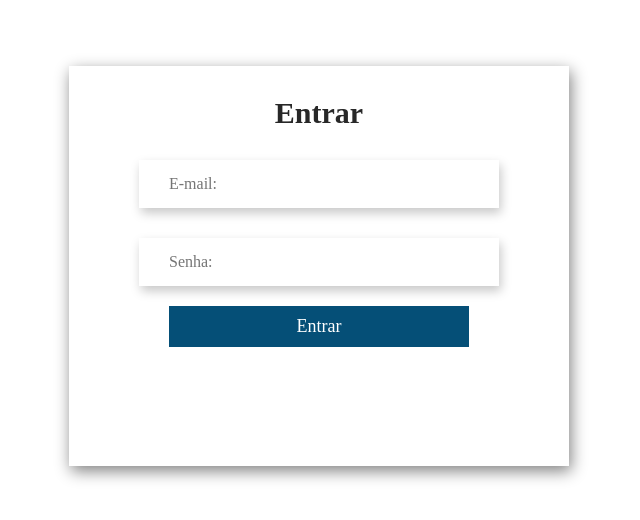
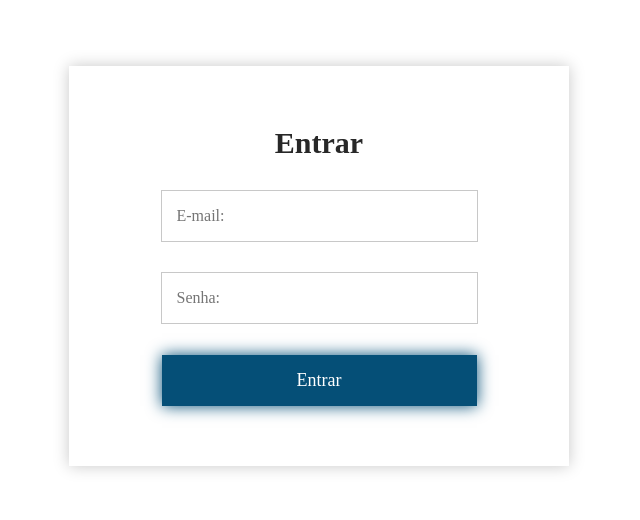
Before and after one commit to caamag/NPS_frontend, a React (Vite) app: page /login in a window 1280 px wide. Shown: the part 134-654 px from the top of the page, without its empty margins (321-961 px from the left). Built offline with nearby package versions, Linux system fonts and the light colour scheme.

Commit message:
Criando context

```diff
--- a/src/global/button.style.ts
+++ b/src/global/button.style.ts
@@ -8,10 +8,11 @@ interface ButtonProps {
 
 export const Button = styled.button<ButtonProps>`
     width: ${props => props.width};
-    padding: 10px;
+    padding: 15px;
     font-size: 18px;
     border: ${props => props.primary ? 'none' : 'rgb(40,40,40)'};
     background: ${props => props.primary ? '#054f77' : 'none'};
     color: ${props => props.primary ? 'white' : 'rgb(40,40,40)'};
     margin-top: 20px;
+    box-shadow: ${props => props.primary ? '0px 0px 15px #054f77' : 'none'};
 `
--- a/src/pages/Login/index.tsx
+++ b/src/pages/Login/index.tsx
@@ -1,26 +1,33 @@
 import * as Css from './styles'
 import GlobalStyle from '../../global/styles'
 import { Button } from '../../global/button.style'
+import { useState } from 'react'
 
 const Login = () => {
+
+    const [email, setEmail] = useState<string>('');
+    const [pass, setPass] = useState<string>('');
+
     return (
         <Css.SignInContainer>
             <GlobalStyle />
 
             <Css.SignInForm>
-                <h1 style={{ marginTop: '30px', color: 'rgb(40,40,40)', fontSize: '3rem' }}>
+                <h1 style={{ color: 'rgb(40,40,40)', fontSize: '3rem' }}>
                     Entrar
                 </h1>
 
                 <Css.SignInInput
                     placeholder='E-mail:'
+                    required
                 />
 
                 <Css.SignInInput
                     placeholder='Senha:'
+                    required
                 /><br />
 
-                <Button primary width='60%'>Entrar</Button>
+                <Button primary width='63%'>Entrar</Button>
             </Css.SignInForm>
         </Css.SignInContainer>
     )
--- a/src/pages/Login/styles.ts
+++ b/src/pages/Login/styles.ts
@@ -11,27 +11,25 @@ export const SignInContainer = styled.div`
 export const SignInForm = styled.form`
     width: 500px;
     height: 400px;
-    text-align: center;
-    box-shadow: 2px 5px 15px gray;
-`
-
-export const TitleSignInForm = styled.h1`
-    font-size: 3rem;
-    color: rgb(40,40,40);
-    margin-top: 20px;
-    margin-bottom: 30px;
+    display: flex;
+    justify-content: center;
+    align-items: center;
+    flex-direction: column;
+    box-shadow: 0px 0px 15px rgb(200,200,200);
 `
 
 export const SignInInput = styled.input`
-    padding: 15px 30px;
+    padding-left: 15px;
+    height: 50px;
     width: 60%;
     margin: 0 auto;
     margin-top: 30px;
-    border: none;
+    border: 1px solid rgb(200,200,200);
     font-size: 16px;
-    box-shadow: 2px 5px 10px rgb(200,200,200);
 
     &:focus{
         outline: none;
+        border: 1.5px solid #054f77;
+        box-shadow: 0px 0px 5px #054f77;
     }
 `
```
Also changed, not shown: src/context/authContext.tsx (added, +36 -0 lines).
